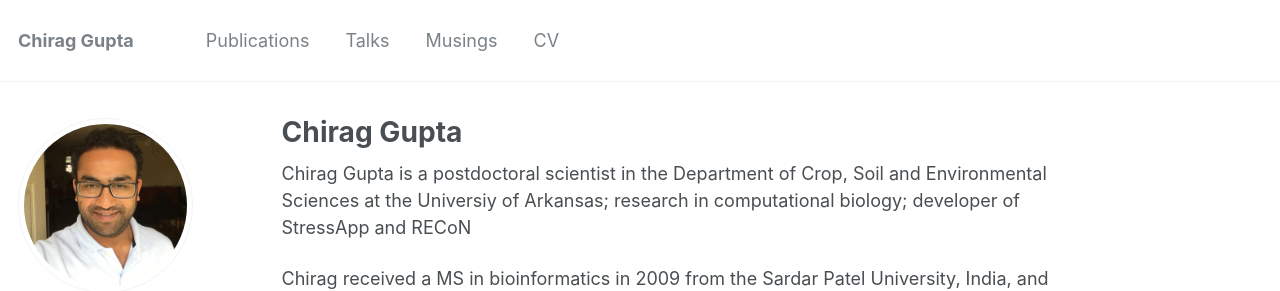
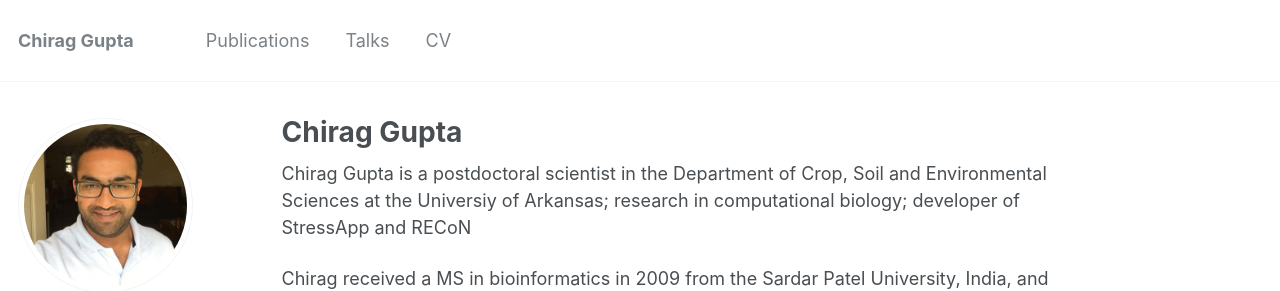
Before and after one commit to cngupta/cngupta.github.io, a Jekyll site: the page built from _pages/about.md, in a window 1280 px wide. Shown: the top 291 px of the page. Built offline with Jekyll 4.4.1, drawn with Linux system fonts in a browser that asks for light colours; some web fonts are replaced.

Commit message:
Navigation bar

```diff
--- a/_data/navigation.yml
+++ b/_data/navigation.yml
@@ -7,8 +7,5 @@ main:
     url: /talks/
 
 
-  - title: "Musings"
-    url: /year-archive/
-
   - title: "CV"
     url: /cv/
```
